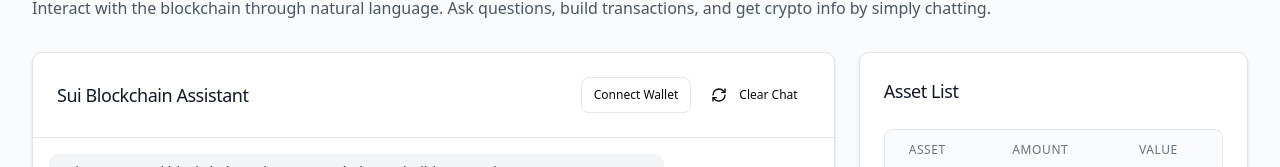
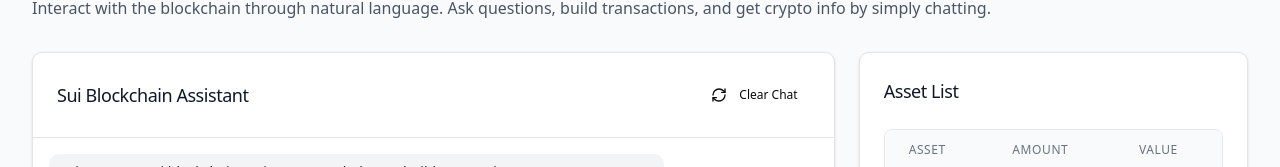
Before and after one commit to WalrusMCP/sui-mcp-frontend, a Next.js app: page / in a window 1280 px wide. Shown: the part 210-377 px from the top of the page. Built offline with nearby package versions, Linux system fonts and the light colour scheme; no server answers.

Commit message:
update chat interface

```diff
--- a/src/app/page.tsx
+++ b/src/app/page.tsx
@@ -23,7 +23,6 @@
 
         <div className="max-w-7xl mx-auto px-4 sm:px-6 lg:px-8 py-6">
           <TabNavigation activeTab={activeTab} onTabChange={setActiveTab} />
-
 
           {activeTab === 'c-user' && (
             <div>
--- a/src/components/ChatInterface.tsx
+++ b/src/components/ChatInterface.tsx
@@ -247,16 +247,7 @@
         <div className="flex items-center justify-between">
           <CardTitle className="text-lg font-medium text-gray-900">Sui Blockchain Assistant</CardTitle>
           <div className="flex space-x-2">
-            {!connected && (
-              <Button
-                variant="outline"
-                size="sm"
-                onClick={handleConnectWallet}
-                className="text-xs"
-              >
-                Connect Wallet
-              </Button>
-            )}
+
             <Button
               variant="ghost"
               size="sm"
--- a/src/components/Header.tsx
+++ b/src/components/Header.tsx
@@ -1,10 +1,7 @@
 import React from "react";
-import { Button } from "@/components/ui/button";
-import { useWallet } from "@/hooks/use-wallet";
 import Image from "next/image";
 import {ConnectButton} from '@suiet/wallet-kit';
 const Header: React.FC = () => {
-  const { connected, connecting, address, connect, disconnect } = useWallet();
 
   return (
     <header className="bg-white shadow-sm">
```
